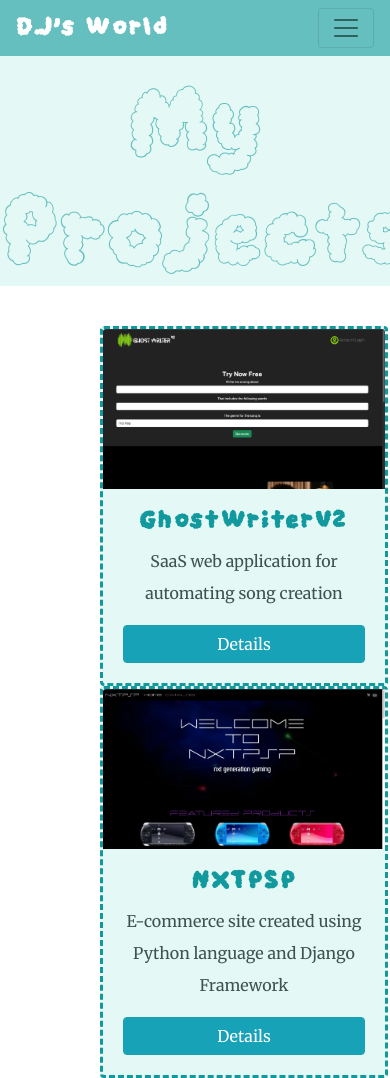
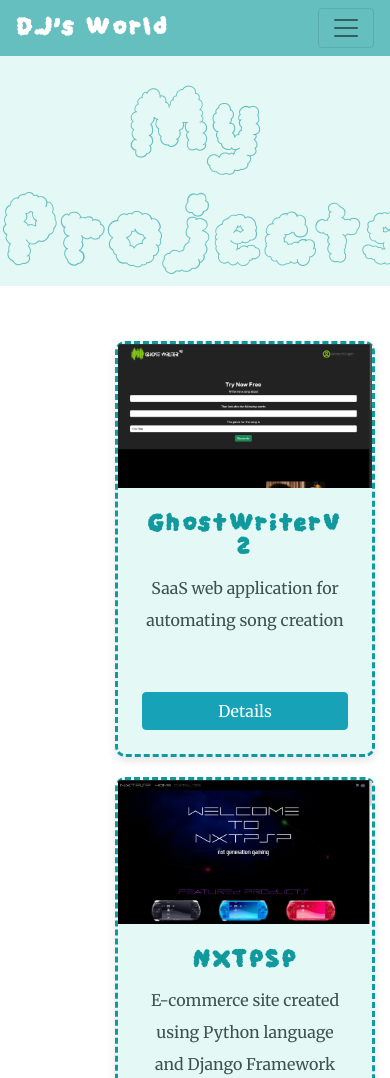
Before and after one commit to Dillon1john/D.Js_World, a Django app: page /projects/ in a window 390 px wide. Shown: the top 1078 px of the page. Run offline with Django 4.2, Linux system fonts and the light colour scheme; data comes from the database, SQL or seed files in the repository; some libraries are stand-ins or nearby versions.

Commit message:
Increased card margins:
Top margin increased from 5px to 15px

Bottom margin increased from 20px to 25px

Added consistent 15px margins on all sides for medium and larger screens

Added visual enhancements:

Added subtle box shadow for depth

Added rounded corners (border-radius: 10px)

Improved hover effect with elevation change

Increased padding inside card body to 1.5rem

Improved layout spacing:

Added padding to the container (.pythonTable)

Adjusted row margins for better alignment

Increased the Bootstrap gap spacing from g-4 to g-5

Changed g-5 to gy-5 in the row class to specifically target vertical spacing between rows

Added bottom margin to the column elements to ensure proper spacing

```diff
--- a/Portfolio/templates/Portfolio/allProjects.html
+++ b/Portfolio/templates/Portfolio/allProjects.html
@@ -11,6 +11,19 @@
 </div>
 
     <style>
+    .card{
+        margin-top: 15px;
+        margin-bottom: 25px !important;
+        box-shadow: 0 4px 8px rgba(0,0,0,0.1);
+        border-radius: 10px;
+        transition: transform 0.3s ease, box-shadow 0.3s ease;
+    }
+
+    .card:hover {
+        transform: translateY(-5px);
+        box-shadow: 0 8px 16px rgba(0,0,0,0.2);
+    }
+
     @keyframes bounce {
     0% {
         transform: translateY(0);
@@ -33,13 +46,39 @@
     will-change: transform;
 }
 
+.card-body {
+    padding: 1.5rem;
+}
+
+.pythonTable {
+    padding: 0 15px;
+}
+
+.row {
+    margin-left: -15px;
+    margin-right: -15px;
+}
+
+@media (min-width: 768px){
+    .card{
+        margin: 15px;
+    }
+    .pythonTable {
+        padding: 0 25px;
+    }
+}
+
+.col-12, .col-sm-6, .col-lg-4 {
+    margin-bottom: 20px;
+}
+
     </style>
 {#/* TODO Round corners of cards for projects */#}
 <div class="pythonTable">
-    <div class="row g-4"> <!-- Added g-4 for better gap spacing -->
+    <div class="row gy-5"> <!-- Using gy-5 for vertical gap spacing -->
         {% for project in projects %}
             <div class="col-12 col-sm-6 col-lg-4"> <!-- Improved column breakpoints -->
-                <div class="card h-100"> <!-- Added h-100 for equal height cards -->
+                <div class="card h-100" > <!-- Added h-100 for equal height cards -->
                     {% if project.image %}
                         <img class="card-img-top img-fluid" src="{{ project.image.url }}" alt="{{ project.title }}">
                     {% else %}
```
